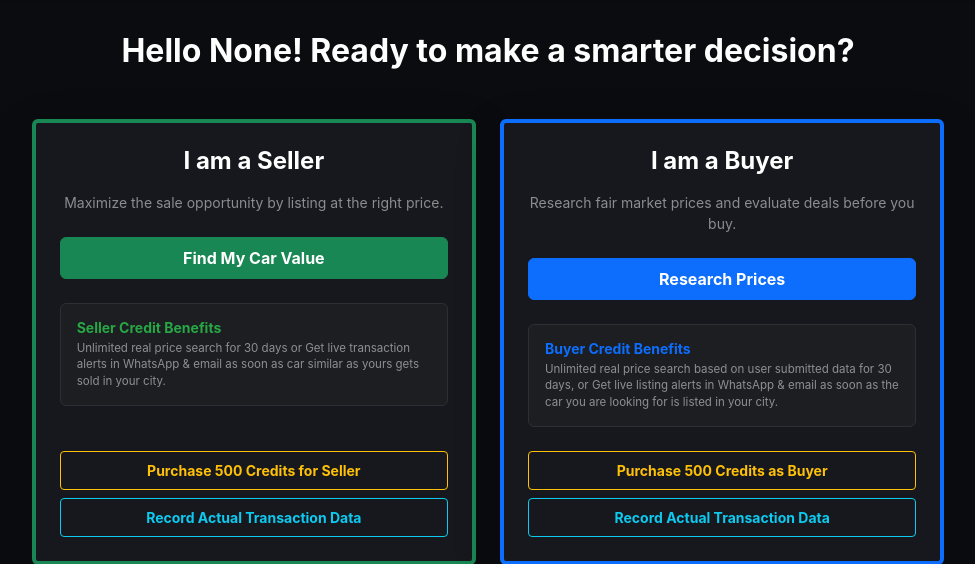
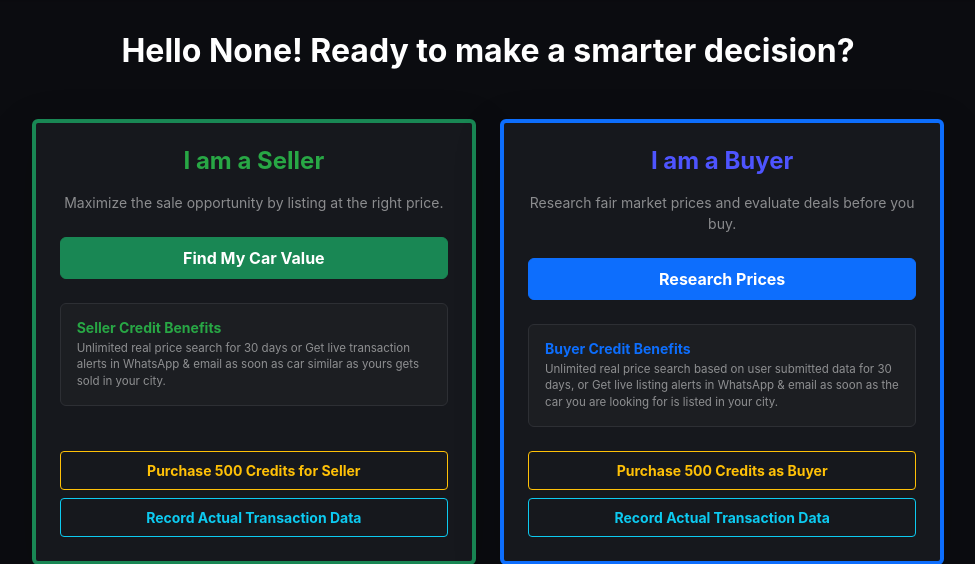
Before and after one commit to autoknowmus-web/autoknowmus, a Flask app: page /role in a window 1280 px wide. Shown: the part 49-613 px from the top of the page, without its empty margins (152-1127 px from the left). Run offline with Flask 3, Linux system fonts and the light colour scheme.

Commit message:
Update role.html

```diff
--- a/templates/role.html
+++ b/templates/role.html
@@ -12,7 +12,7 @@
     <div class="row g-4 justify-content-center px-2">
         <div class="col-md-5">
             <div class="card p-4 h-100 border-top border-success border-4 d-flex flex-column shadow-lg" style="background: #16181d;">
-                <h4 class="text-white fw-bold mb-3">I am a Seller</h4>
+                <h4 class="text-green fw-bold mb-3">I am a Seller</h4>
                 <p class="text-white-50 small mb-4">Maximize the sale opportunity by listing at the right price.</p>
 
                 <a href="/seller" class="btn btn-success w-100 py-2 fw-bold mb-4">Find My Car Value</a>
@@ -33,7 +33,7 @@
 
         <div class="col-md-5">
             <div class="card p-4 h-100 border-top border-primary border-4 d-flex flex-column shadow-lg" style="background: #16181d;">
-                <h4 class="text-white fw-bold mb-3">I am a Buyer</h4>
+                <h4 class="text-blue fw-bold mb-3">I am a Buyer</h4>
                 <p class="text-white-50 small mb-4">Research fair market prices and evaluate deals before you buy.</p>
 
                 <a href="/buyer" class="btn btn-primary w-100 py-2 fw-bold mb-4">Research Prices</a>
```
